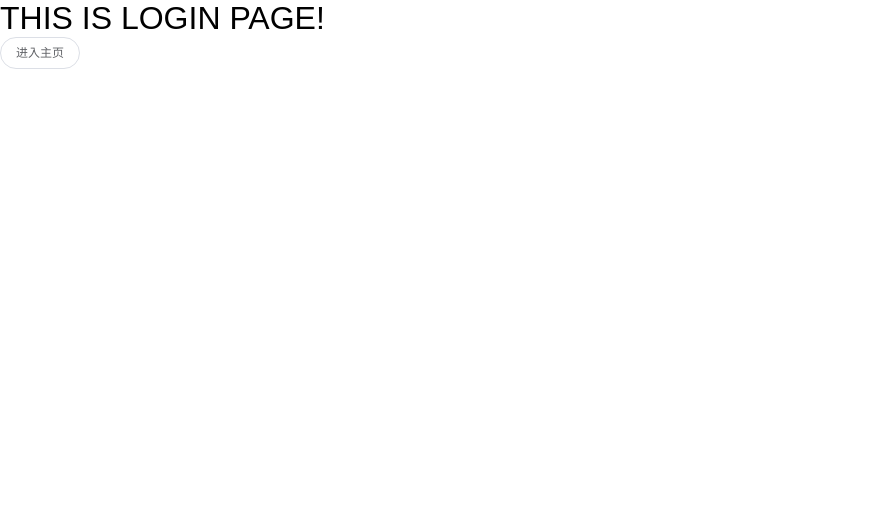
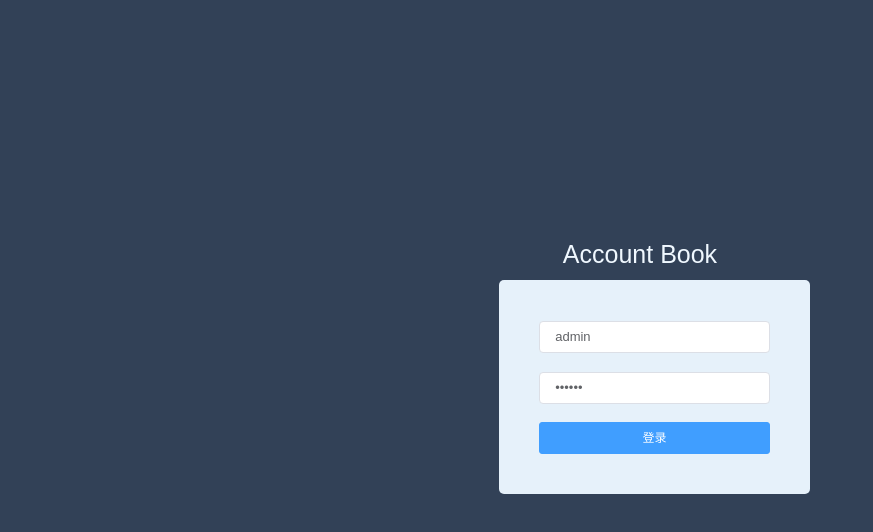
Before and after one commit to ErikJiang/accountbook_client, a Vue app: page /#/login in a window 1280 px wide. Shown: the top 532 px of the page, without its empty margins (0-873 px from the left). Built offline with nearby package versions, Linux system fonts and the light colour scheme.

Commit message:
添加登录页及首页

```diff
--- a/package.json
+++ b/package.json
@@ -15,6 +15,7 @@
   "dependencies": {
     "element-ui": "^2.3.5",
     "vue": "^2.5.2",
+    "vue-awesome": "^3.0.0",
     "vue-router": "^3.0.1",
     "vue-schart": "^1.0.0"
   },
--- a/src/components/common/Bread.vue
+++ b/src/components/common/Bread.vue
@@ -5,7 +5,7 @@
         <p class="desc">{{ desc }}</p>
     </div>
     <el-breadcrumb separator-class="el-icon-arrow-right" class="bread-nav">
-        <el-breadcrumb-item :to="{ path: '/home' }">首页</el-breadcrumb-item>
+        <el-breadcrumb-item :to="{ path: '/dashboard' }">首页</el-breadcrumb-item>
         <el-breadcrumb-item v-for="(item, index) in list" :key="index" :to="{path: item.path}">{{ item.name }}</el-breadcrumb-item>
     </el-breadcrumb>
   </div>
--- a/src/components/common/Sidebar.vue
+++ b/src/components/common/Sidebar.vue
@@ -33,6 +33,11 @@ export default {
     return {
       collapse: false,
       menuList: [
+        {
+          icon: "el-icon-tickets",
+          index: "dashboard",
+          title: "账本首页"
+        },
         {
           icon: "el-icon-tickets",
           index: "statistics",
@@ -72,7 +77,12 @@ export default {
               title: "收入分类"
             }
           ]
-        }
+        },
+        {
+          icon: "el-icon-edit",
+          index: "dataIO",
+          title: "导入导出"
+        },
       ]
     };
   },
--- /dev/null
+++ b/src/components/page/Dashboard.vue
@@ -0,0 +1,202 @@
+<template>
+    <div>
+        <el-row :gutter="20">
+            <el-col :span="8">
+                <el-row>
+                    <el-col>
+                        <el-card shadow="hover" class="mgb20">
+                            <div class="user-info">
+                                <img src="static/img/avatar.jpg" class="user-avator" alt="">
+                                <div class="user-info-cont">
+                                    <div class="user-info-name">{{name}}</div>
+                                    <div>{{role}}</div>
+                                </div>
+                            </div>
+                            <div class="user-info-list">上次登录时间：<span>2018-04-01 12:45:00</span></div>
+                            <div class="user-info-list">用户注册日期：<span>2017-12-01</span></div>
+                        </el-card>
+                        <el-card shadow="hover">
+                            <div slot="header" class="clearfix">
+                                <span>4月支出分类占比</span>
+                            </div>
+                            住房
+                            <el-progress :percentage="57.2" color="#42b983"></el-progress>
+                            餐饮
+                            <el-progress :percentage="29.8" color="#f1e05a"></el-progress>
+                            通讯
+                            <el-progress :percentage="11.9"></el-progress>
+                            交通
+                            <el-progress :percentage="1.1" color="#f56c6c"></el-progress>
+                        </el-card>
+                        <el-card shadow="hover">
+                            <div slot="header" class="clearfix">
+                                <span>4月收入分类占比</span>
+                            </div>
+                            工资
+                            <el-progress :percentage="57.2" color="#42b983"></el-progress>
+                            理财
+                            <el-progress :percentage="29.8" color="#f1e05a"></el-progress>
+                            奖金
+                            <el-progress :percentage="11.9"></el-progress>
+                            利息
+                            <el-progress :percentage="1.1" color="#f56c6c"></el-progress>
+                        </el-card>
+                    </el-col>
+                </el-row>
+            </el-col>
+            <el-col :span="16">
+                <el-row :gutter="20" class="mgb20">
+                    <el-col :span="8">
+                        <el-card shadow="hover" :body-style="{padding: '0px'}">
+                            <div class="grid-content grid-con-1">
+                                <i class="el-icon-view grid-con-icon"></i>
+                                <div class="grid-cont-right">
+                                    <div class="grid-num">1234</div>
+                                    <div>4月总支出</div>
+                                </div>
+                            </div>
+                        </el-card>
+                    </el-col>
+                    <el-col :span="8">
+                        <el-card shadow="hover" :body-style="{padding: '0px'}">
+                            <div class="grid-content grid-con-2">
+                                <i class="el-icon-message grid-con-icon"></i>
+                                <div class="grid-cont-right">
+                                    <div class="grid-num">321</div>
+                                    <div>4月总收入</div>
+                                </div>
+                            </div>
+                        </el-card>
+                    </el-col>
+                </el-row>
+
+            </el-col>
+        </el-row>
+    </div>
+</template>
+
+<script>
+    export default {
+        name: 'Dashboard',
+        data() {
+            return {
+                name: 'admin',
+
+            }
+        },
+        computed: {
+            role() {
+                return this.name === 'admin' ? '超级管理员' : '普通用户';
+            }
+        }
+    }
+
+</script>
+
+
+<style scoped>
+    .el-row {
+        margin-bottom: 20px;
+    }
+
+    .grid-content {
+        display: flex;
+        align-items: center;
+        height: 100px;
+    }
+
+    .grid-cont-right {
+        flex: 1;
+        text-align: center;
+        font-size: 12px;
+        color: #999;
+    }
+
+    .grid-num {
+        font-size: 30px;
+        font-weight: bold;
+    }
+
+    .grid-con-icon {
+        font-size: 50px;
+        width: 100px;
+        height: 100px;
+        text-align: center;
+        line-height: 100px;
+        color: #fff;
+    }
+
+    .grid-con-1 .grid-con-icon {
+        background: rgb(45, 140, 240);
+    }
+
+    .grid-con-1 .grid-num {
+        color: rgb(45, 140, 240);
+    }
+
+    .grid-con-2 .grid-con-icon {
+        background: rgb(100, 213, 114);
+    }
+
+    .grid-con-2 .grid-num {
+        color: rgb(45, 140, 240);
+    }
+
+    .grid-con-3 .grid-con-icon {
+        background: rgb(242, 94, 67);
+    }
+
+    .grid-con-3 .grid-num {
+        color: rgb(242, 94, 67);
+    }
+
+    .user-info {
+        display: flex;
+        align-items: center;
+        padding-bottom: 20px;
+        border-bottom: 2px solid #ccc;
+        margin-bottom: 20px;
+    }
+
+    .user-avator {
+        width: 120px;
+        height: 120px;
+        border-radius: 50%;
+    }
+
+    .user-info-cont {
+        padding-left: 50px;
+        flex: 1;
+        font-size: 14px;
+        color: #999;
+    }
+
+    .user-info-cont div:first-child {
+        font-size: 30px;
+        color: #222;
+    }
+
+    .user-info-list {
+        font-size: 14px;
+        color: #999;
+        line-height: 25px;
+    }
+
+    .user-info-list span {
+        margin-left: 70px;
+    }
+
+    .mgb20 {
+        margin-bottom: 20px;
+    }
+
+    .todo-item {
+        font-size: 14px;
+    }
+
+    .todo-item-del {
+        text-decoration: line-through;
+        color: #999;
+    }
+
+</style>
--- /dev/null
+++ b/src/components/page/DataIO.vue
@@ -0,0 +1,26 @@
+<template>
+    <div>
+        <v-bread title="导入导出" desc="数据文件导入导出" :list="list"></v-bread>
+    </div>
+</template>
+
+<script>
+import vBread from '../common/Bread'
+export default {
+  name: "DataIO",
+  data() {
+    return {
+      list: [
+        { name: "导入导出", path: "/dataIO" }
+      ]
+    };
+  },
+  components: {
+      vBread
+  }
+};
+</script>
+
+<style scoped>
+
+</style>
--- a/src/components/page/IncomeCategory.vue
+++ b/src/components/page/IncomeCategory.vue
@@ -5,7 +5,7 @@
     <div class="container">
       <div class="table">
         <el-table ref="multipleTable" :data="incomeCategorys" tooltip-effect="dark" style="width: 100%" @selection-change="handleSelectionChange">
-          <el-table-column prop="name" label="分类名称" width="640"></el-table-column>
+          <el-table-column prop="name" label="分类名称" show-overflow-tooltip></el-table-column>
           <el-table-column fixed="right" label="操作" width="120">
             <template slot-scope="scope">
               <el-button type="text" size="small" @click="handleEdit(scope.$index, scope.row)">编辑</el-button>
--- a/src/components/page/Login.vue
+++ b/src/components/page/Login.vue
@@ -1,30 +1,78 @@
 <template>
-  <div>
-    <h1>{{ msg }}</h1>
-    <el-button round @click="submit">进入主页</el-button>
+  <div class='login'>
+    <div class="title">{{ title }}</div>
+    <div class="login-box">
+      <el-form :model="ruleForm" :rules="rules" ref="ruleForm" label-width="0px">
+        <el-form-item prop="username">
+            <el-input v-model="ruleForm.username" placeholder="username"></el-input>
+        </el-form-item>
+        <el-form-item prop="password">
+            <el-input type="password" placeholder="password" v-model="ruleForm.password" @keyup.enter.native="submitForm('ruleForm')"></el-input>
+        </el-form-item>
+        <div class="login-btn">
+            <el-button type="primary" @click="submit">登录</el-button>
+        </div>
+      </el-form>
+    </div>
   </div>
 </template>
 
 <script>
 export default {
-  name: 'Home',
-  data () {
+  name: "Home",
+  data() {
     return {
-      msg: 'THIS IS LOGIN PAGE!'
-    }
+      title: "Account Book",
+      ruleForm: {
+        username: "admin",
+        password: "123123"
+      },
+      rules: {
+        username: [
+          { required: true, message: "请输入用户名", trigger: "blur" }
+        ],
+        password: [{ required: true, message: "请输入密码", trigger: "blur" }]
+      }
+    };
   },
   methods: {
-      submit: function(message, event) {
-          console.log(`enter submit go home!`)
-          this.$router.push('/home')
-      }
+    submit: function(message, event) {
+      console.log(`enter submit go home!`);
+      this.$router.push("/home");
+    }
   }
-}
+};
 </script>
 
 <!-- Add "scoped" attribute to limit CSS to this component only -->
 <style scoped>
-h1 {
-  font-weight: normal;
+.login {
+  position: relative;
+  width: 100%;
+  height: 100%;
+  background-color:#324157;
+}
+.title {
+  position: absolute;
+  top: 30%;
+  width: 100%;
+  text-align: center;
+  font-size: 25px;
+  color: aliceblue;
+}
+.login-box {
+  position: absolute;
+  top: 35%;
+  left: 39%;
+  padding: 40px;
+  border-radius: 5px;
+  width: 18%;
+  background-color: hsl(205, 66%, 94%);
+}
+.login-btn {
+  text-align: center;
+}
+.login-btn button {
+  width: 100%;
 }
 </style>
--- a/src/components/page/OutgoCategory.vue
+++ b/src/components/page/OutgoCategory.vue
@@ -5,7 +5,7 @@
     <div class="container">
       <div class="table">
         <el-table ref="multipleTable" :data="outgoCategorys" tooltip-effect="dark" style="width: 100%" @selection-change="handleSelectionChange">
-          <el-table-column prop="name" label="分类名称" width="640"></el-table-column>
+          <el-table-column prop="name" label="分类名称" show-overflow-tooltip></el-table-column>
           <el-table-column fixed="right" label="操作" width="120">
             <template slot-scope="scope">
               <el-button type="text" size="small" @click="handleEdit(scope.$index, scope.row)">编辑</el-button>
```
Also changed, not shown: src/router/index.js (+10 -0 lines).
